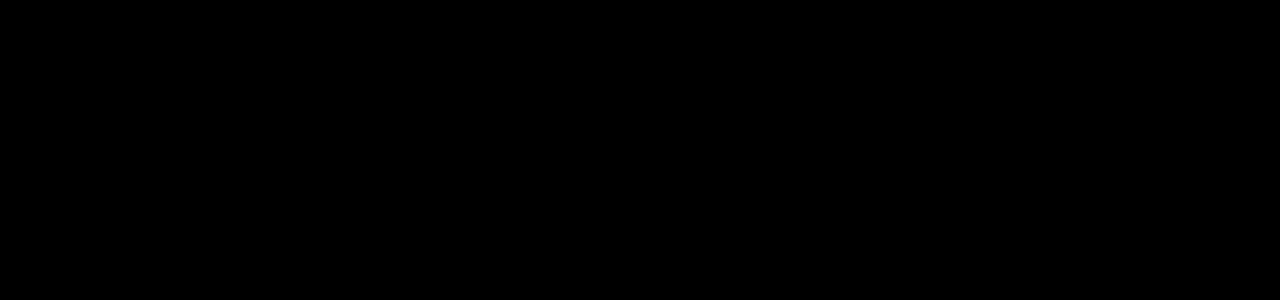
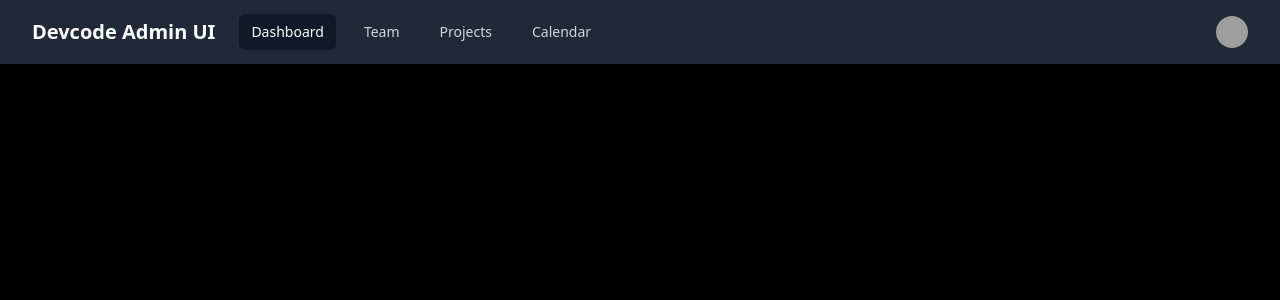
Before and after one commit to bytemakers/Devcode, a React (Create React App) app in the folder frontend/: page /admin in a window 1280 px wide. Shown: the top 300 px of the page. Built offline with nearby package versions, Linux system fonts and the light colour scheme; grey boxes are pictures that could not be loaded.

Commit message:
added initial navbar frontend

```diff
--- a/frontend/src/components/AdminDash/AdminDash.jsx
+++ b/frontend/src/components/AdminDash/AdminDash.jsx
@@ -1,8 +1,141 @@
-import React from 'react'
+import {React, Fragment } from 'react'
+import { Disclosure, Menu, Transition } from '@headlessui/react'
+import { Bars3Icon, BellIcon, XMarkIcon } from '@heroicons/react/24/outline'
 
 const AdminDash = () => {
+  const navigation = [
+    { name: 'Dashboard', href: '#', current: true },
+    { name: 'Team', href: '#', current: false },
+    { name: 'Projects', href: '#', current: false },
+    { name: 'Calendar', href: '#', current: false },
+  ]
+
+  function classNames(...classes) {
+    return classes.filter(Boolean).join(' ')
+  }
+
   return (
     <div>
+      <Disclosure as="nav" className="bg-gray-800">
+      {({ open }) => (
+        <>
+          <div className="mx-auto max-w-7xl px-2 sm:px-6 lg:px-8">
+            <div className="relative flex h-16 items-center justify-between">
+              <div className="absolute inset-y-0 left-0 flex items-center sm:hidden">
+                {/* Mobile menu button*/}
+                <Disclosure.Button className="inline-flex items-center justify-center rounded-md p-2 text-gray-400 hover:bg-gray-700 hover:text-white focus:outline-none focus:ring-2 focus:ring-inset focus:ring-white">
+                  <span className="sr-only">Open main menu</span>
+                  {open ? (
+                    <XMarkIcon className="block h-6 w-6" aria-hidden="true" />
+                  ) : (
+                    <Bars3Icon className="block h-6 w-6" aria-hidden="true" />
+                  )}
+                </Disclosure.Button>
+              </div>
+              <div className="flex flex-1 items-center justify-center sm:items-stretch sm:justify-start">
+                <div className="flex flex-shrink-0 items-center">
+                  <p className="text-white font-bold text-xl">Devcode Admin UI</p>
+                </div>
+                <div className="hidden sm:ml-6 sm:block">
+                  <div className="flex space-x-4">
+                    {navigation.map((item) => (
+                      <a
+                        key={item.name}
+                        href={item.href}
+                        className={classNames(
+                          item.current ? 'bg-gray-900 text-white' : 'text-gray-300 hover:bg-gray-700 hover:text-white',
+                          'px-3 py-2 rounded-md text-sm font-medium'
+                        )}
+                        aria-current={item.current ? 'page' : undefined}
+                      >
+                        {item.name}
+                      </a>
+                    ))}
+                  </div>
+                </div>
+              </div>
+              <div className="absolute inset-y-0 right-0 flex items-center pr-2 sm:static sm:inset-auto sm:ml-6 sm:pr-0">
+
+                {/* Profile dropdown */}
+                <Menu as="div" className="relative ml-3">
+                  <div>
+                    <Menu.Button className="flex rounded-full bg-gray-800 text-sm focus:outline-none focus:ring-2 focus:ring-white focus:ring-offset-2 focus:ring-offset-gray-800">
+                      <span className="sr-only">Open user menu</span>
+                      <img
+                        className="h-8 w-8 rounded-full"
+                        src="https://images.unsplash.com/photo-1472099645785-5658abf4ff4e?ixlib=rb-1.2.1&ixid=eyJhcHBfaWQiOjEyMDd9&auto=format&fit=facearea&facepad=2&w=256&h=256&q=80"
+                        alt=""
+                      />
+                    </Menu.Button>
+                  </div>
+                  <Transition
+                    as={Fragment}
+                    enter="transition ease-out duration-100"
+                    enterFrom="transform opacity-0 scale-95"
+                    enterTo="transform opacity-100 scale-100"
+                    leave="transition ease-in duration-75"
+                    leaveFrom="transform opacity-100 scale-100"
+                    leaveTo="transform opacity-0 scale-95"
+                  >
+                    <Menu.Items className="absolute right-0 z-10 mt-2 w-48 origin-top-right rounded-md bg-white py-1 shadow-lg ring-1 ring-black ring-opacity-5 focus:outline-none">
+                      <Menu.Item>
+                        {({ active }) => (
+                          <a
+                            href="#"
+                            className={classNames(active ? 'bg-gray-100' : '', 'block px-4 py-2 text-sm text-gray-700')}
+                          >
+                            Your Profile
+                          </a>
+                        )}
+                      </Menu.Item>
+                      <Menu.Item>
+                        {({ active }) => (
+                          <a
+                            href="#"
+                            className={classNames(active ? 'bg-gray-100' : '', 'block px-4 py-2 text-sm text-gray-700')}
+                          >
+                            Settings
+                          </a>
+                        )}
+                      </Menu.Item>
+                      <Menu.Item>
+                        {({ active }) => (
+                          <a
+                            href="#"
+                            className={classNames(active ? 'bg-gray-100' : '', 'block px-4 py-2 text-sm text-gray-700')}
+                          >
+                            Sign out
+                          </a>
+                        )}
+                      </Menu.Item>
+                    </Menu.Items>
+                  </Transition>
+                </Menu>
+              </div>
+            </div>
+          </div>
+
+          <Disclosure.Panel className="sm:hidden">
+            <div className="space-y-1 px-2 pt-2 pb-3">
+              {navigation.map((item) => (
+                <Disclosure.Button
+                  key={item.name}
+                  as="a"
+                  href={item.href}
+                  className={classNames(
+                    item.current ? 'bg-gray-900 text-white' : 'text-gray-300 hover:bg-gray-700 hover:text-white',
+                    'block px-3 py-2 rounded-md text-base font-medium'
+                  )}
+                  aria-current={item.current ? 'page' : undefined}
+                >
+                  {item.name}
+                </Disclosure.Button>
+              ))}
+            </div>
+          </Disclosure.Panel>
+        </>
+      )}
+    </Disclosure>
 
     </div>
   )
--- a/frontend/src/components/Projects/Projects.jsx
+++ b/frontend/src/components/Projects/Projects.jsx
@@ -5,7 +5,7 @@
 import { Helmet } from "react-helmet";
 import { Fragment } from 'react'
 import { Menu, Transition } from '@headlessui/react'
-import { ChevronDownIcon, FunnelIcon, MinusIcon, PlusIcon, Squares2X2Icon } from '@heroicons/react/20/solid'
+import { ChevronDownIcon } from '@heroicons/react/20/solid'
 import { AiOutlineHeart, AiFillHeart } from 'react-icons/ai';
 import { ToastContainer, toast } from 'react-toastify';
 import 'react-toastify/dist/ReactToastify.css';
```
